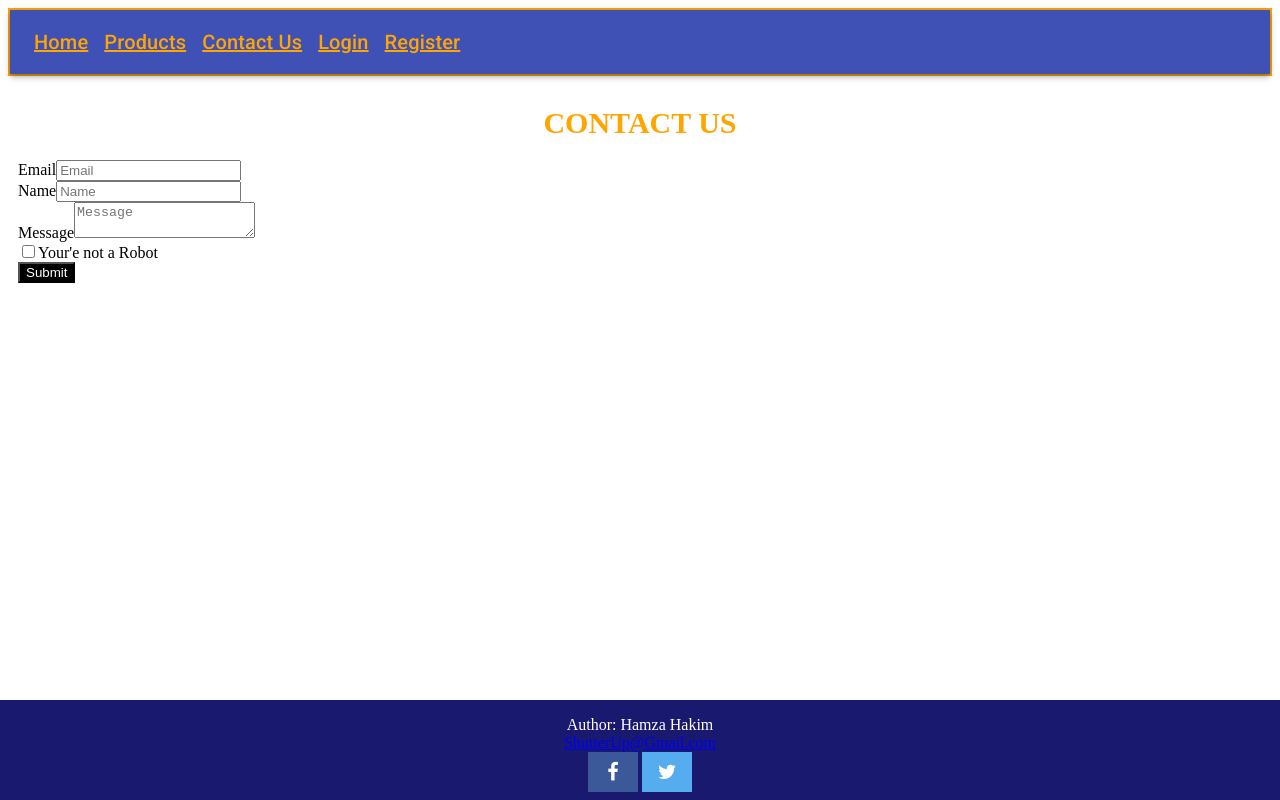
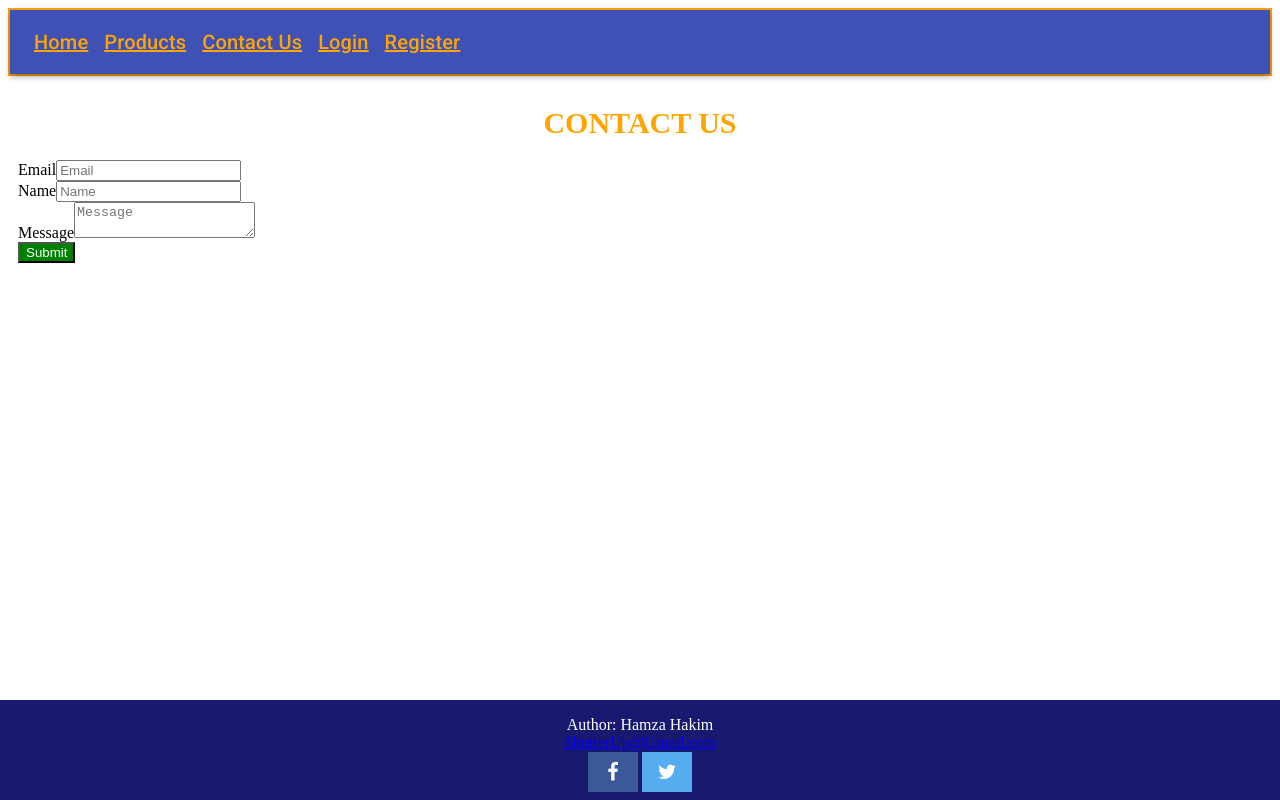
Before and after one commit to SP18-BSE-076/Frontend, a React (Create React App) app: page /contact-us in a window 1280 px wide. Built offline with nearby package versions, Linux system fonts and the light colour scheme.

Commit message:
Update ContactUs.jsx

```diff
--- a/src/components/ContactUs.jsx
+++ b/src/components/ContactUs.jsx
@@ -1,3 +1,4 @@
+
 import React from 'react';
 
 const ContactUs = () => {
@@ -20,12 +21,8 @@ const ContactUs = () => {
         <label for="message">Message</label>
         <textarea className="form-control" id="message" placeholder="Message" row="5"></textarea>
         </div>
-        <div className="form-group form-check">
-        <input type="checkbox" className="form-check-input" id="check"></input>
-        <label className="form-check-label" for="check">Your'e not a Robot</label>
-        </div>
         <div className="text-center">
-        <button className="btn btn-lg btn-color cont-btn" style={{color:"white", backgroundColor:"black"}}>Submit</button>
+        <button href="/" className="btn btn-lg btn-color cont-btn" style={{color:"white", backgroundColor:"green"}}>Submit</button>
         </div>
         </form>
         </div>
@@ -33,4 +30,4 @@ const ContactUs = () => {
     </div> );
 }
 
-export default ContactUs
+export default ContactUs;
```
